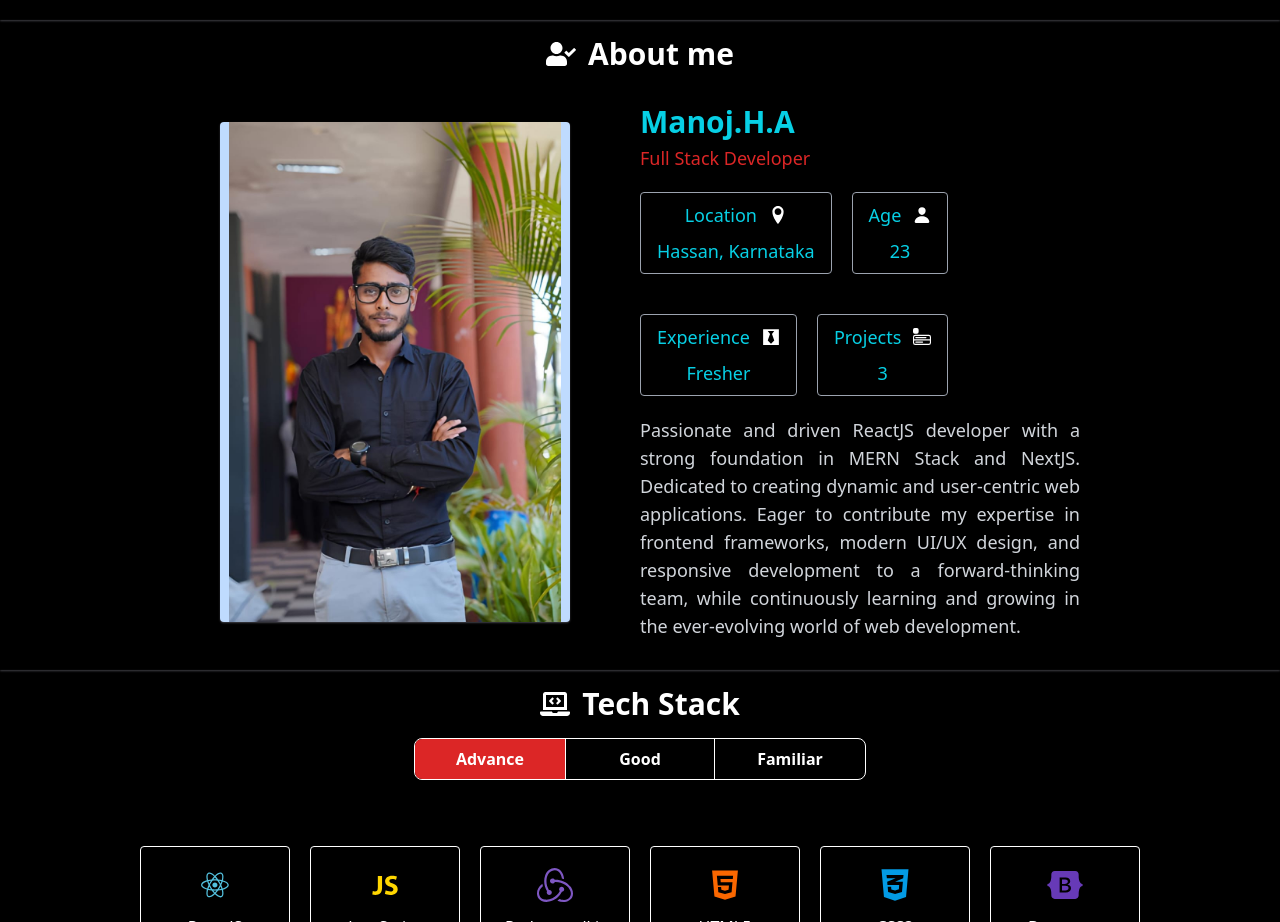
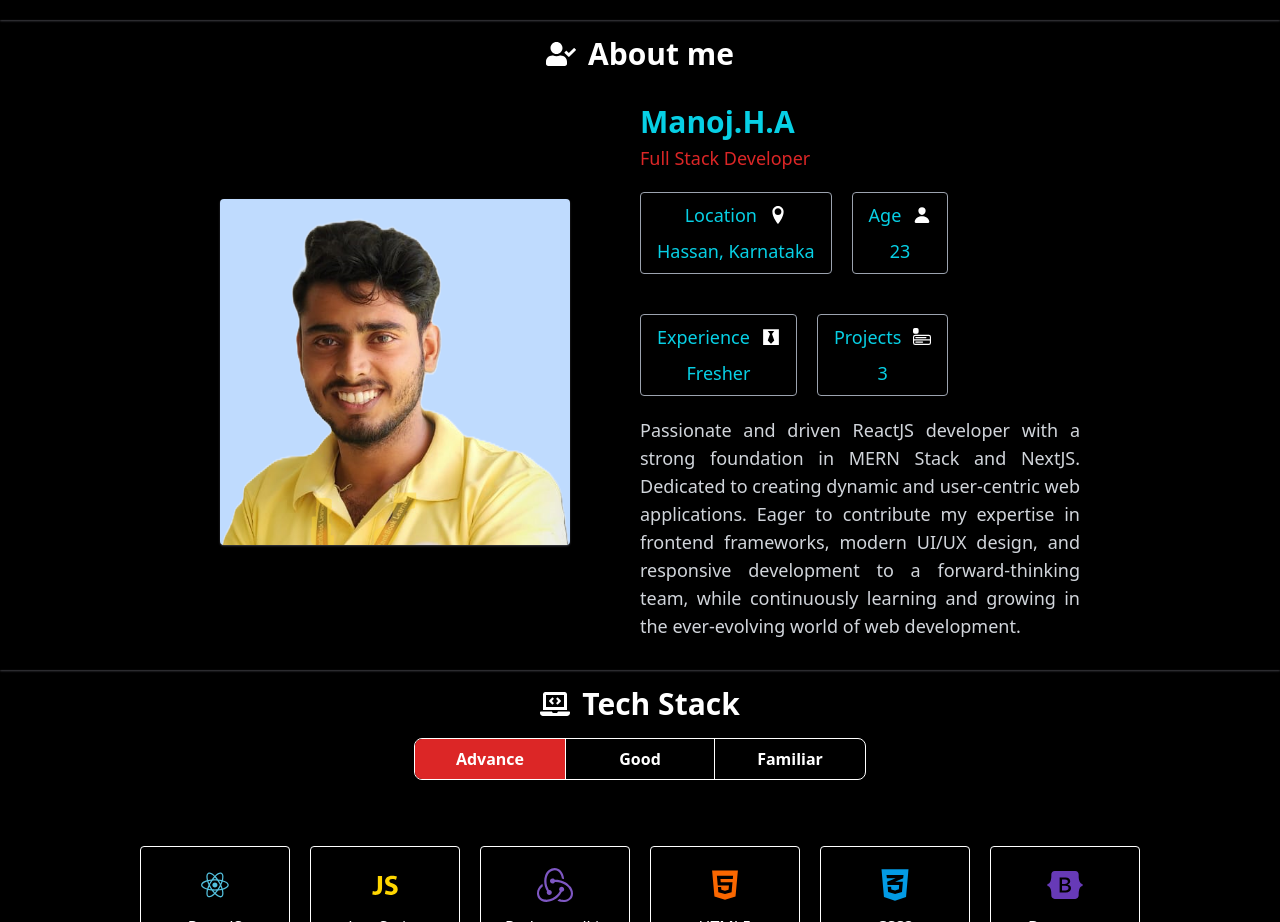
Before and after one commit to ashokmanoj/myportfolio, a Next.js app: page / in a window 1280 px wide. Shown: the part 780-1702 px from the top of the page. Built offline with nearby package versions, Linux system fonts and the light colour scheme; no server answers.

Commit message:
my image is added

```diff
--- a/sections/about.jsx
+++ b/sections/about.jsx
@@ -61,7 +61,7 @@ const About = () => {
             }
             height={350}
             ref={profile2Ref}
-            src='/images/myprofile_photo.jpg'
+            src='/images/myprofile_photo.png'
             width={350}
           />
           <div
```
Also changed, not shown: public/images/myprofile_photo.jpg (deleted), public/images/myprofile_photo.png (added).
